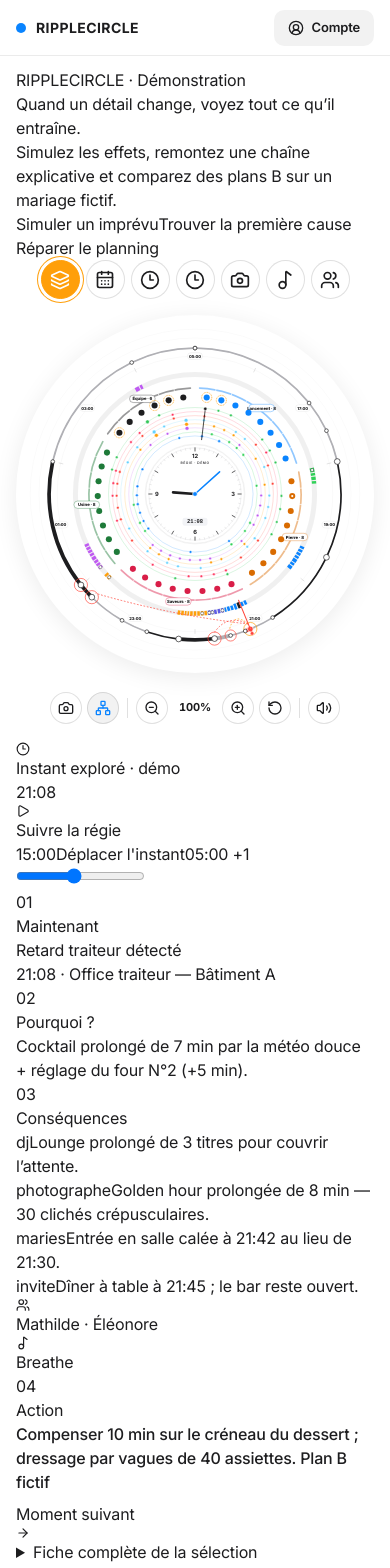
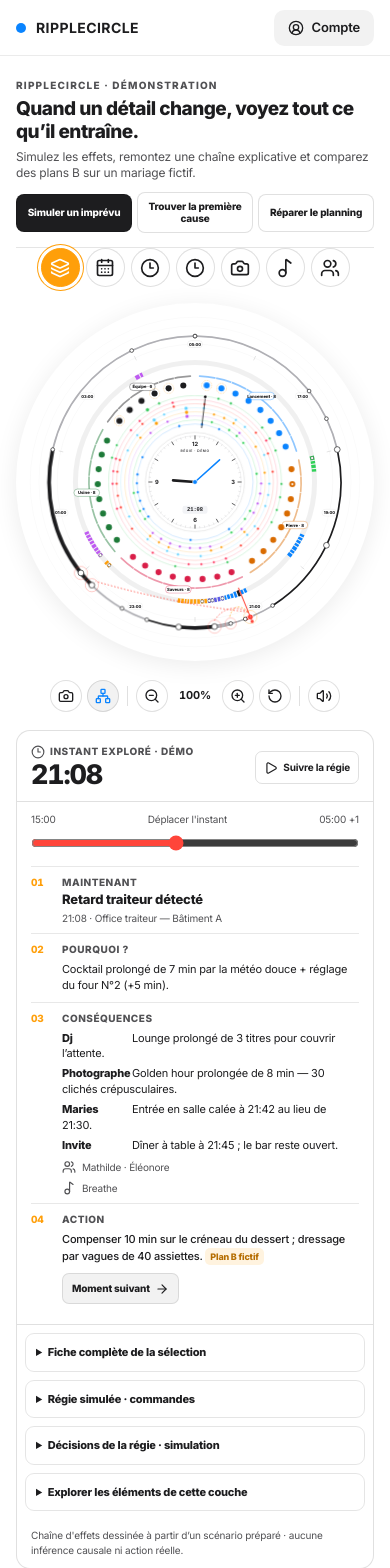
Before and after one commit to mattmezstitchlab/RIPPLECIRCLE, a React (Vite) app: page / in a window 390 px wide. Shown: the top 1568 px of the page. Built offline with nearby package versions, Linux system fonts and the light colour scheme.

Commit message:
style(v3): responsive compact public causal playground and documentation

```diff
--- a/src/index.css
+++ b/src/index.css
@@ -1141,3 +1141,144 @@ input[type="range"].ios-slider {
 }
 
 /* Pas de changement de flux DOM : les boutons restent utilisables au clavier. */
+
+
+/* V3 : public instrument — compact, readable, independent of confidential kernel */
+.ripple-public-hero {
+  display:flex; align-items:center; justify-content:space-between; gap:16px 28px;
+  border-bottom:1px solid var(--ripple-line,rgba(0,0,0,.1));
+  padding:10px 0 14px;
+}
+.ripple-public-hero-copy { max-width:630px; min-width:0; }
+.ripple-public-kicker {
+  color:var(--ripple-muted,#515154); font-size:10px; text-transform:uppercase;
+  letter-spacing:.12em; font-weight:800; margin:0 0 5px;
+}
+.ripple-public-hero h1 {
+  font-size:clamp(17px,1.65vw,24px); line-height:1.2; letter-spacing:-.028em;
+  font-weight:800; color:var(--ripple-ink,#1d1d1f); margin:0 0 5px;
+}
+.ripple-public-hero-copy > p:last-child {
+  font-size:12px; line-height:1.4; color:var(--ripple-muted,#515154); margin:0;
+}
+.ripple-public-hero-actions {display:flex;gap:7px;align-items:center;justify-content:flex-end;flex-wrap:wrap;max-width:540px;}
+.ripple-hero-cta,.ripple-hero-reset {
+  font-size:11px;line-height:1.15;font-weight:750;min-height:38px;padding:8px 11px;
+  border-radius:8px;white-space:normal;text-align:center;transition:color .15s,background .15s;
+  border:1px solid var(--ripple-line,rgba(0,0,0,.12));
+}
+.ripple-hero-cta {background:var(--ripple-surface,#fff);color:var(--ripple-ink,#1d1d1f);}
+.ripple-hero-cta:first-child,.ripple-hero-cta[aria-pressed="true"] {
+  background:var(--ripple-ink,#1d1d1f);color:var(--ripple-surface,#fff);
+}
+.ripple-hero-reset {color:var(--ripple-muted,#515154);}
+.ripple-hero-cta:focus-visible,.ripple-hero-reset:focus-visible,
+.ripple-context-action:focus-visible,.ripple-repair-option:focus-visible {
+  outline:2px solid #0A84FF;outline-offset:2px;
+}
+.ripple-context-panel {
+  background:var(--ripple-surface,#fff);
+  color:var(--ripple-ink,#1d1d1f);
+  border:1px solid var(--ripple-line,rgba(0,0,0,.12));
+  border-radius:14px;overflow:clip;
+  width:100%;
+}
+.ripple-context-header {
+  display:flex;align-items:center;justify-content:space-between;gap:10px;
+  padding:13px 14px 10px;
+  border-bottom:1px solid var(--ripple-line,rgba(0,0,0,.12));
+}
+.ripple-context-overline {display:flex;gap:5px;align-items:center;font-size:10px;
+  font-weight:800;letter-spacing:.055em;text-transform:uppercase;color:var(--ripple-muted,#515154);}
+.ripple-context-time {font-size:27px;font-weight:850;letter-spacing:-.045em;line-height:1.18;font-variant-numeric:tabular-nums;}
+.ripple-live-button {
+  display:flex;align-items:center;gap:5px;white-space:nowrap;border-radius:7px;
+  border:1px solid var(--ripple-line,rgba(0,0,0,.12));
+  padding:8px;font-size:10px;font-weight:700;color:var(--ripple-ink,#1d1d1f);
+}
+.ripple-live-button[aria-pressed="true"] {color:#0A84FF;}
+.ripple-timeline-label {display:flex;justify-content:space-between;gap:5px;padding:10px 14px 0;
+  font-size:10px;color:var(--ripple-muted,#515154);}
+.ripple-instant-slider {display:block;appearance:auto;accent-color:#FF453A;width:calc(100% - 28px);margin:8px 14px 13px;}
+.ripple-context-steps {padding:2px 14px 12px;}
+.ripple-context-step {
+  display:grid;grid-template-columns:23px minmax(0,1fr);gap:8px;
+  padding:10px 0;border-top:1px solid var(--ripple-line,rgba(0,0,0,.09));
+}
+.ripple-context-index {font-size:10px;font-variant-numeric:tabular-nums;color:#FF9F0A;font-weight:800;}
+.ripple-context-caption {font-size:10px;font-weight:850;text-transform:uppercase;letter-spacing:.05em;color:var(--ripple-muted,#515154);}
+.ripple-context-title {font-weight:800;font-size:13px;margin-top:2px;line-height:1.2;}
+.ripple-context-hint {font-size:10px;line-height:1.4;color:var(--ripple-muted,#515154);margin-top:3px;}
+.ripple-context-copy {font-size:11px;line-height:1.5;color:var(--ripple-body,#1d1d1f);margin-top:4px;}
+.ripple-context-meta {display:flex;gap:6px;align-items:center;font-size:10px;color:var(--ripple-muted,#515154);margin-top:7px;line-height:1.35;}
+.ripple-effects-list {margin:5px 0 0;padding:0;display:grid;gap:5px;}
+.ripple-effects-list li {list-style:none;font-size:11px;line-height:1.4;color:var(--ripple-body,#1d1d1f);}
+.ripple-effects-list li span {display:inline-block;min-width:70px;text-transform:capitalize;font-weight:800;}
+.ripple-context-action {
+  display:inline-flex;align-items:center;gap:5px;border:1px solid var(--ripple-line,rgba(0,0,0,.1));
+  padding:7px 9px;font-size:10px;font-weight:750;border-radius:7px;color:var(--ripple-ink,#1d1d1f);
+  background:var(--ripple-soft,rgba(0,0,0,.04));
+}
+.ripple-context-extra {border-top:1px solid var(--ripple-line,rgba(0,0,0,.12));padding:8px;display:grid;gap:8px;}
+.ripple-context-fold {border:1px solid var(--ripple-line,rgba(0,0,0,.1));border-radius:9px;min-width:0;}
+.ripple-context-fold summary {font-size:11px;padding:10px;cursor:pointer;font-weight:750;}
+.ripple-context-fold[open] > summary {border-bottom:1px solid var(--ripple-line,rgba(0,0,0,.1));}
+.ripple-context-disclaimer {padding:9px 14px 11px;font-size:10px;line-height:1.45;color:var(--ripple-muted,#515154);}
+.ripple-sim-tag {display:inline-flex;padding:2px 5px;border-radius:5px;
+  font-size:9px;white-space:nowrap;font-weight:800;background:rgba(255,159,10,.13);color:#b56d00;}
+.ripple-demo-explorer {border:1px solid var(--ripple-line,rgba(0,0,0,.14));border-radius:10px;overflow:hidden;}
+.ripple-demo-heading {padding:10px;display:flex;justify-content:space-between;gap:8px;}
+.ripple-sim-section {padding:9px 10px;border-top:1px solid var(--ripple-line,rgba(0,0,0,.1));display:grid;gap:8px;}
+.ripple-sim-section h3 {font-size:13px;font-weight:800;}
+.ripple-demo-presets {display:flex;gap:4px;flex-wrap:wrap;}
+.ripple-demo-preset {font-size:10px;border-radius:6px;padding:6px 8px;border:1px solid var(--ripple-line,rgba(0,0,0,.15));}
+.ripple-demo-preset[aria-pressed="true"] {background:var(--ripple-ink,#1d1d1f);color:var(--ripple-surface,#fff);}
+.ripple-sim-kpis {display:grid;grid-template-columns:repeat(3,1fr);gap:5px;}
+.ripple-sim-kpis > div {border-radius:7px;background:var(--ripple-soft,rgba(0,0,0,.05));padding:9px 6px;min-width:0;}
+.ripple-sim-kpis span {display:block;font-size:9px;color:var(--ripple-muted,#515154);}
+.ripple-sim-kpis strong {display:block;font-size:17px;font-weight:850;font-variant-numeric:tabular-nums;}
+.ripple-sim-affected {display:grid;gap:4px;}
+.ripple-sim-affected li {display:flex;align-items:center;justify-content:space-between;gap:6px;font-size:11px;}
+.ripple-sim-affected li strong {font-variant-numeric:tabular-nums;white-space:nowrap;}
+.ripple-root-chain {margin:0;padding:0;display:grid;gap:2px;}
+.ripple-root-chain li {list-style:none;display:grid;justify-items:center;}
+.ripple-root-chain li > div {width:100%;padding:7px 9px;border-radius:7px;background:var(--ripple-soft,rgba(0,0,0,.04));}
+.ripple-root-chain strong,.ripple-root-chain small {display:block;font-size:11px;}
+.ripple-root-chain small {font-size:10px;opacity:.65;}
+.ripple-primary-action {display:flex;align-items:center;gap:7px;margin:7px 10px 10px;
+  justify-content:center;padding:10px 13px;border-radius:8px;background:#FF9F0A;color:#1d1d1f;font-size:12px;font-weight:800;}
+.ripple-repair-options {display:grid;gap:7px;}
+.ripple-repair-option {display:grid;gap:5px;text-align:left;border:1px solid var(--ripple-line,rgba(0,0,0,.15));border-radius:9px;padding:10px;font-size:11px;}
+.ripple-repair-option[aria-pressed="true"] {border:2px solid #30D158;padding:9px;}
+.ripple-repair-top,.ripple-repair-outcome {display:flex;justify-content:space-between;gap:6px;align-items:center;}
+.ripple-repair-top strong {font-size:12px;}
+.ripple-repair-top small {font-size:9px;color:#1E7A39;}
+.ripple-repair-metrics {color:var(--ripple-muted,#515154);font-size:10px;}
+.ripple-repair-outcome {font-size:11px;font-weight:800;}
+.ripple-repair-selected {border-radius:8px;background:rgba(48,209,88,.08);padding:10px;font-size:11px;line-height:1.5;}
+.ripple-repair-selected p:first-child {display:flex;gap:5px;align-items:center;font-weight:800;}
+.ripple-repair-selected ul {padding-left:16px;margin-top:8px;list-style:disc;}
+.ripple-repair-selected li {list-style:disc;}
+@keyframes rippleCausalDraw {from{stroke-dashoffset:44;opacity:.15;}to{stroke-dashoffset:0;opacity:.95;}}
+.ripple-causal-path {animation:rippleCausalDraw 1.2s ease-out both;}
+@keyframes rippleCausalHalo {0%,100%{opacity:.3;}50%{opacity:1;}}
+.ripple-causal-node,.ripple-causal-person {animation:rippleCausalHalo 2s ease-in-out infinite;}
+@media(min-width:1280px){
+  .ripple-stage {min-height:calc(100dvh - 175px);}
+  .ripple-inspector {max-height:calc(100dvh - 192px);}
+}
+@media(max-width:1279px){
+  .ripple-public-hero {flex-direction:column;align-items:stretch;gap:10px;}
+  .ripple-public-hero-actions {justify-content:flex-start;max-width:none;}
+  .ripple-inspector > .ripple-context-panel {order:0;width:min(100%,710px);flex-shrink:0;}
+  .ripple-stage {align-items:center;}
+}
+@media(max-width:480px){
+  .ripple-public-hero h1 {font-size:19px;}
+  .ripple-public-hero-actions {display:grid;grid-template-columns:repeat(3,minmax(0,1fr));gap:5px;}
+  .ripple-hero-cta {font-size:10px;padding:8px 3px;}
+  .ripple-context-step {padding:8px 0;}
+}
+@media(prefers-reduced-motion:reduce){
+  .ripple-causal-path,.ripple-causal-node,.ripple-causal-person {animation:none!important;}
+}
```
Also changed, not shown: 1 other file (tests, documents, lock files or other folders).
